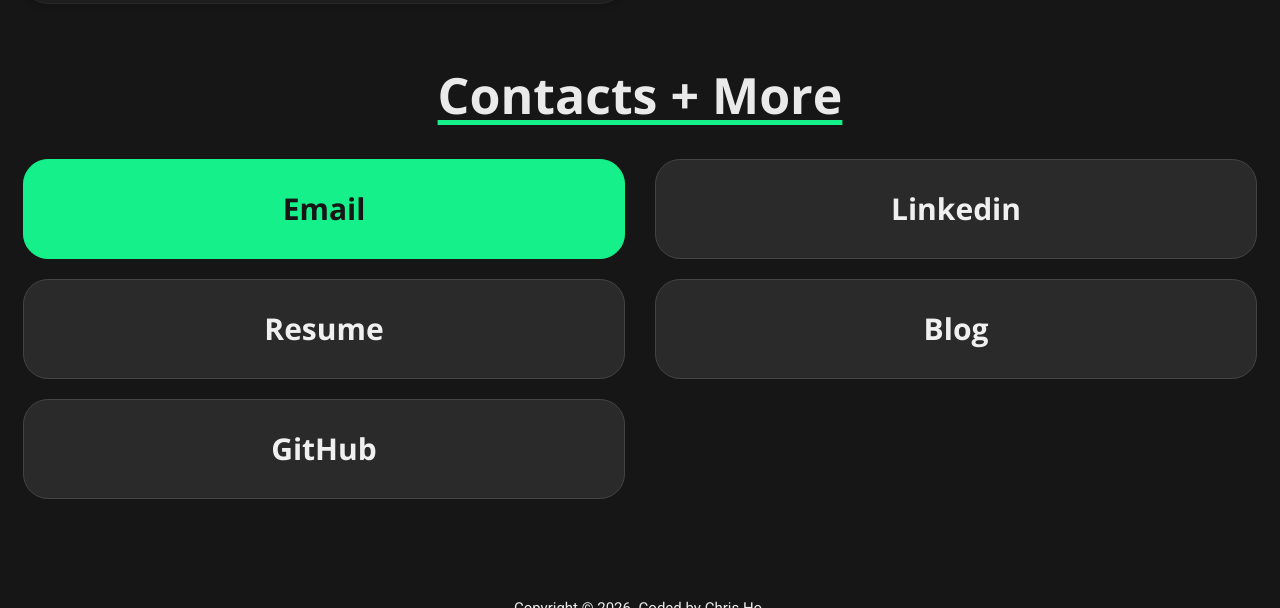
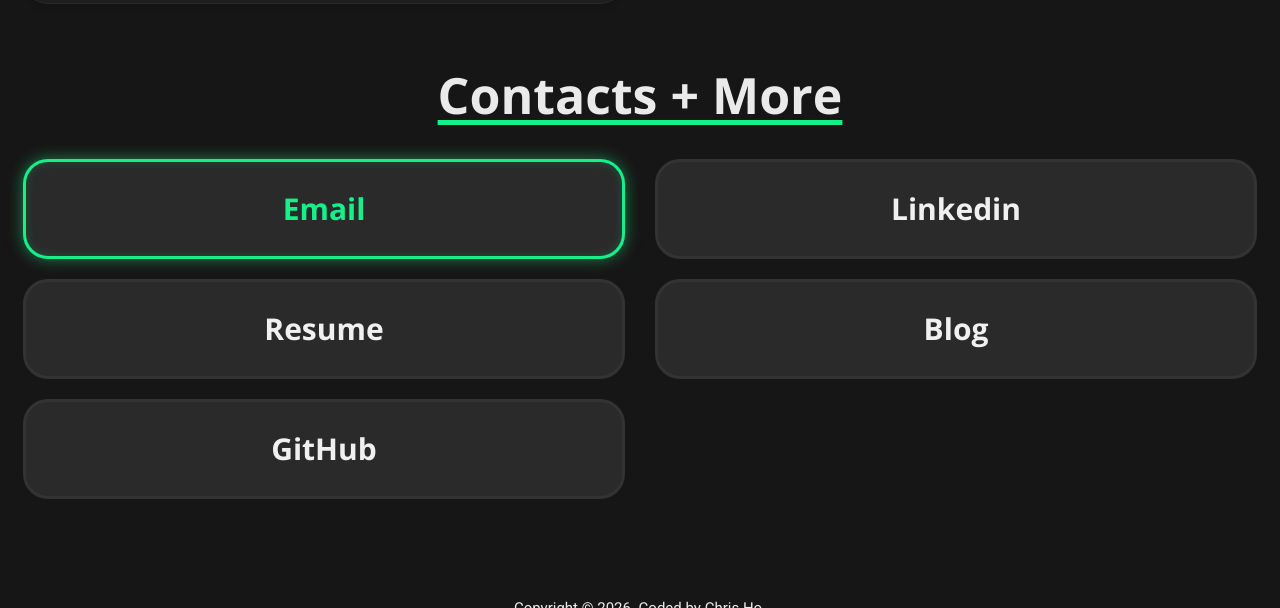
Before and after one commit to chostudio/portfolio, a plain HTML site: page index.html in a window 1280 px wide. In both pictures the pointer is over the element "Email". Shown: the part 4792-5400 px from the top of the page. Drawn offline with nearby package versions, Linux system fonts and the light colour scheme.

Commit message:
design finalized

```diff
--- a/style.css
+++ b/style.css
@@ -412,20 +412,22 @@ a {
 
     /* Style matching .button */
     background-color: #2a2a2a;
-    border: 1px solid #444;
+    border: 3px solid #333;
     transition-duration: 0.2s;
     cursor: pointer;
 }
 
 .rounded-rectangle:hover {
-    background-color: #15F08B;
+    background-color: #2a2a2a;
     border-color: #15F08B;
+    box-shadow: 0 0 15px rgba(21, 240, 139, 0.5), inset 0 0 10px rgba(21, 240, 139, 0.2);
 }
 
 .contactLink {
     font-size: 30px;
     margin: 0;
     color: #f0f0f0;
+    transition: color 0.2s;
 }
 
 a>div>h1 {
@@ -433,7 +435,7 @@ a>div>h1 {
 }
 .rounded-rectangle:hover>* {
     text-decoration: none;
-    color: #171616;
+    color: #15F08B;
 }
 
 
```
